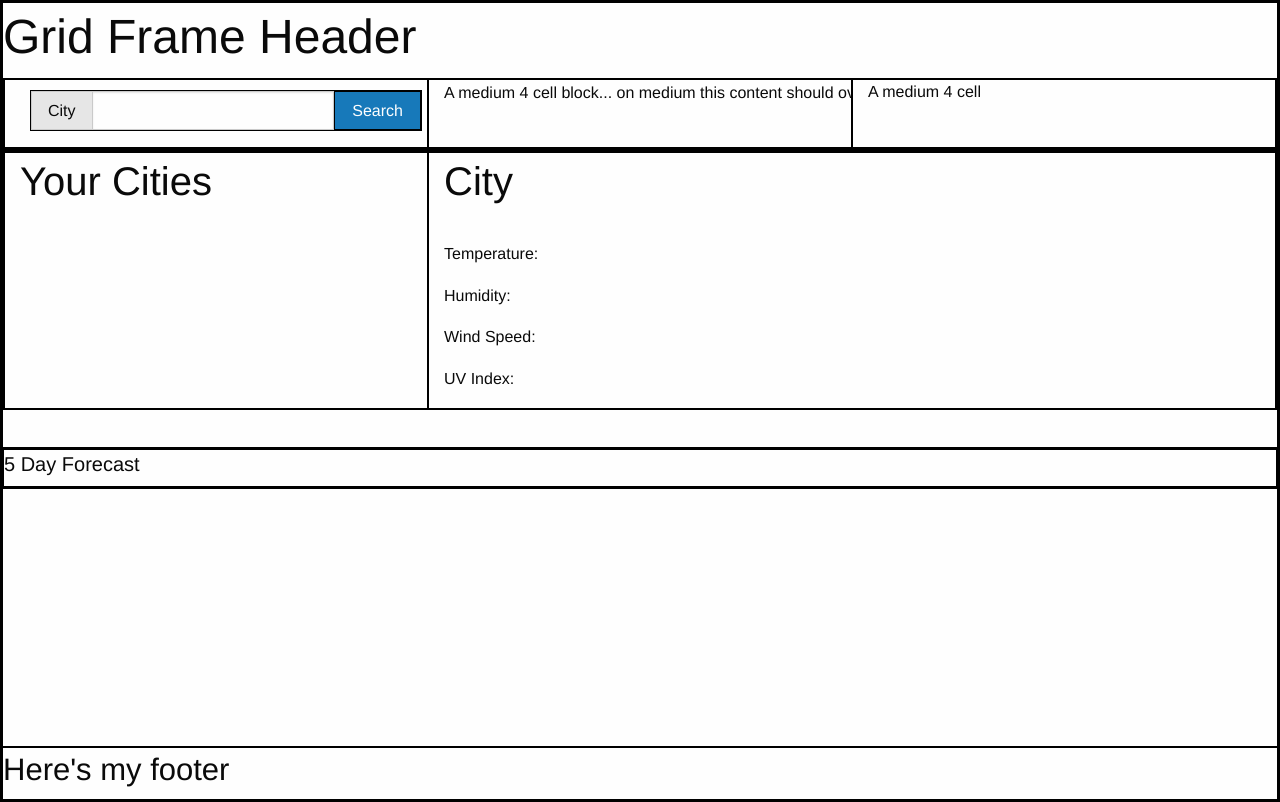
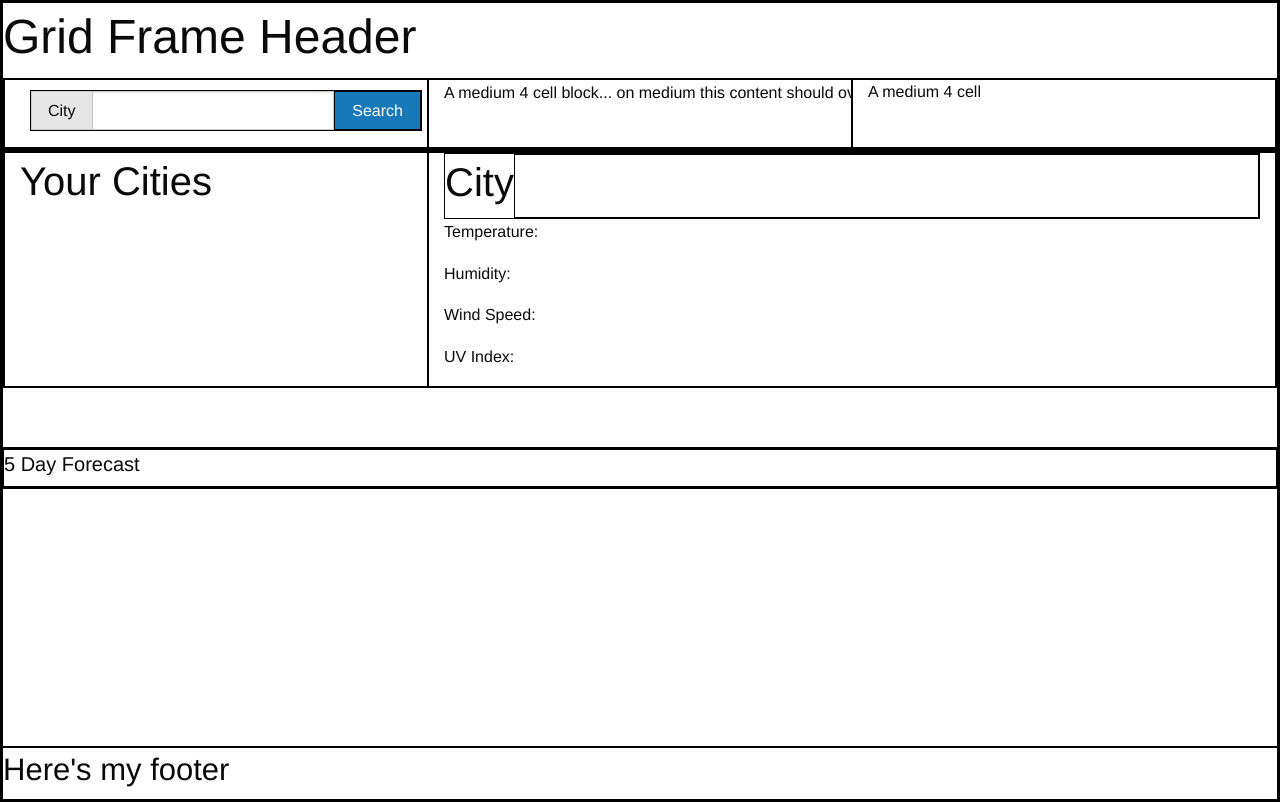
Before and after one commit to Clatrobe00/Weather-Dashboard, a plain HTML site: page index.html in a window 1280 px wide. Drawn offline with nearby package versions, Linux system fonts and the light colour scheme; no server answers.

Commit message:
add momentjs library. reposition weather icon. add current date to current conditions.

```diff
--- a/develop/script.js
+++ b/develop/script.js
@@ -30,7 +30,7 @@
             }).then(function(response) {
                 saveCity(city);
                 console.log(response);
-                (cityName).text(response.name);
+                (cityName).text(response.name + " " + (moment().format('MMMM Do YYYY')));
                 tempSlot.text("Temperature: " + (response.main.temp));
                 humiditySlot.text("Humidity: " + response.main.humidity);
                 windSpeedSlot.text("Wind Speed: " + response.wind.speed);
--- a/index.html
+++ b/index.html
@@ -10,6 +10,7 @@
     <link rel="stylesheet" href="https://cdn.jsdelivr.net/npm/foundation-sites@6.6.3/dist/css/foundation.min.css" integrity="sha256-ogmFxjqiTMnZhxCqVmcqTvjfe1Y/ec4WaRj/aQPvn+I=" crossorigin="anonymous">
 
     <!-- Compressed JavaScript -->
+    <script src="https://cdnjs.cloudflare.com/ajax/libs/moment.js/2.25.1/moment.min.js"></script>
     <script src="https://ajax.googleapis.com/ajax/libs/jquery/3.4.1/jquery.min.js"></script>
     <script src="https://cdn.jsdelivr.net/npm/foundation-sites@6.6.3/dist/js/foundation.min.js" integrity="sha256-pRF3zifJRA9jXGv++b06qwtSqX1byFQOLjqa2PTEb2o=" crossorigin="anonymous"></script>
 
@@ -46,8 +47,13 @@
 
                 </div>
                 <div class="cell medium-8 medium-cell-block-y" id="storedCities">
+                  <div class="grid-x">
                   <h2 id="cityName">City</h2>
+                  <div class="cell medium-auto">
                   <img id="weatherIcon">
+                </div>
+                </div>
+
                   <p id="tempSlot">Temperature:</p>
                   <p id="humiditySlot">Humidity:</p>
                   <p id="windSpeedSlot">Wind Speed:</p>
```
Also changed, not shown: 1 other file.
